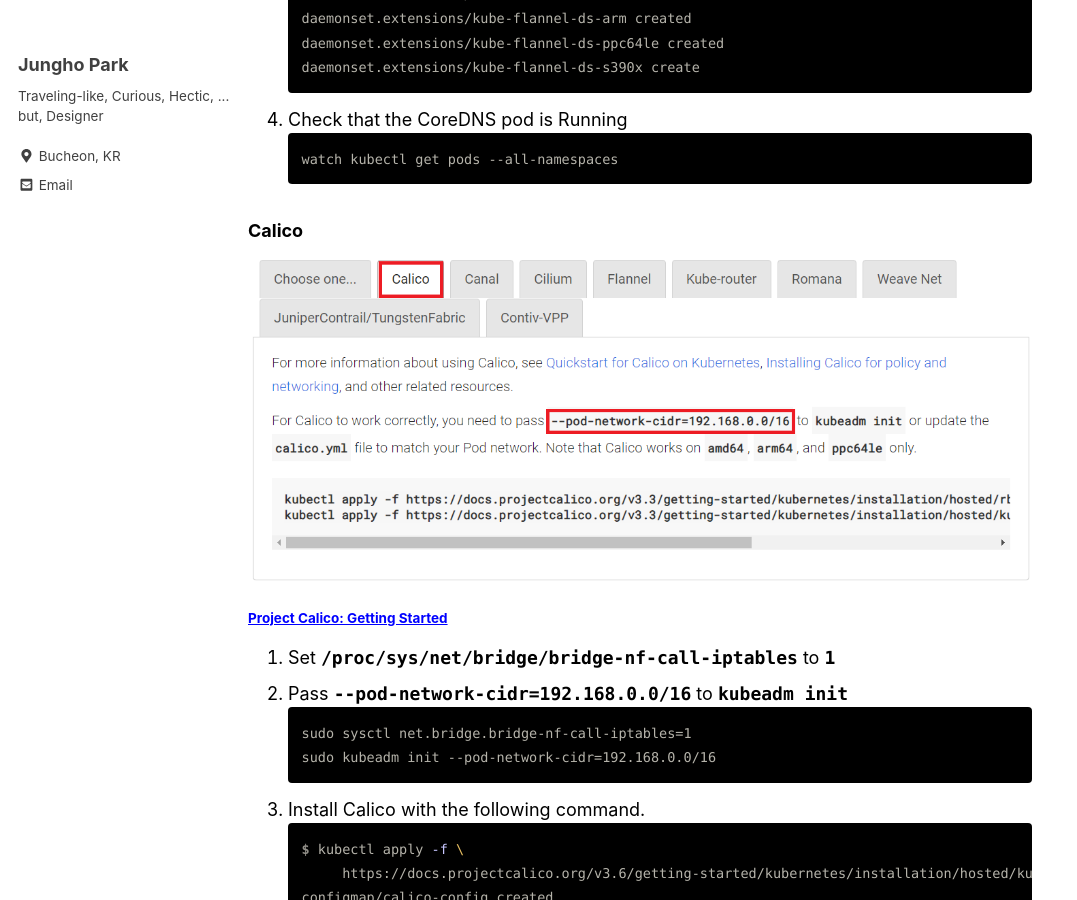
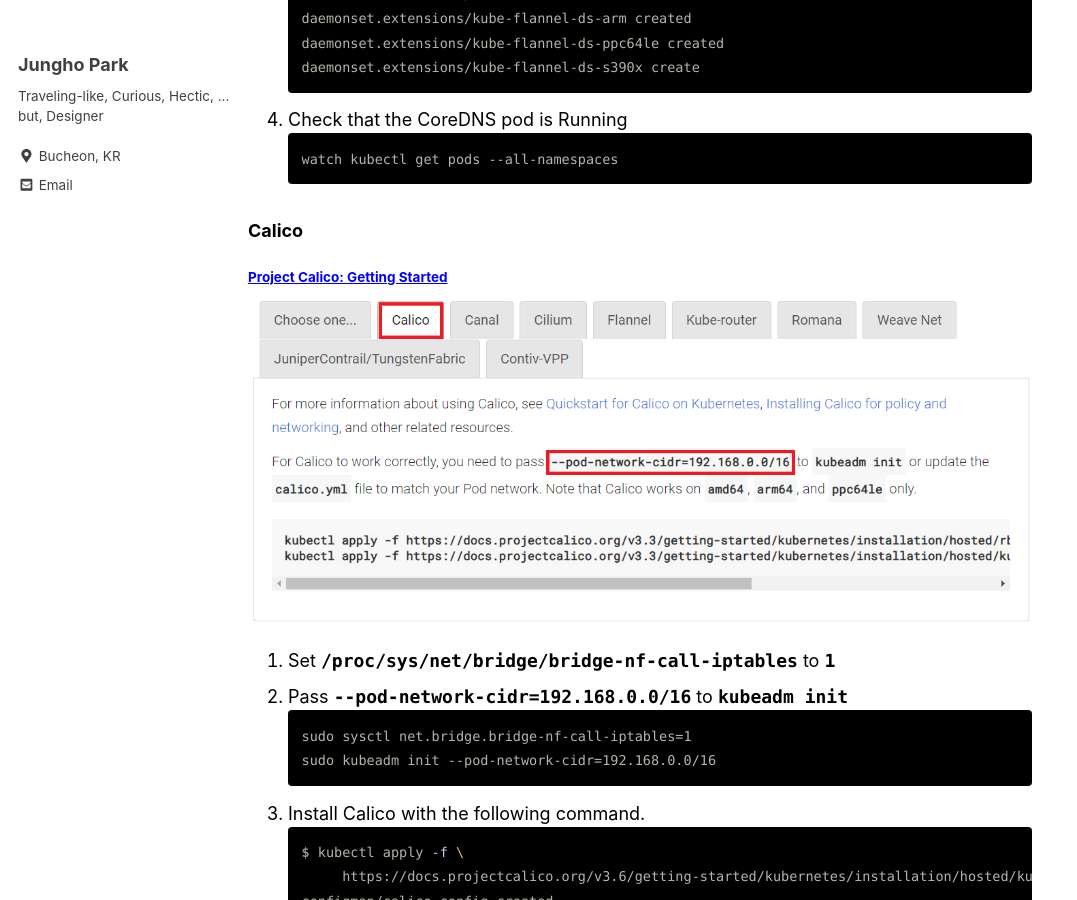
Before and after one commit to unipark00/tekrepo, a Jekyll site: the page built from _posts/2019-04-07-configure-k8s-cluster.md, in a window 1280 px wide and 900 px high, scrolled down 2776 px. Shown: the whole window, without its empty margins (0-1077 px from the left). Built offline with Jekyll 4.4.1, drawn with Linux system fonts in a browser that asks for light colours; cached includes are drawn as plain includes.

````diff
--- a/_posts/2019-04-07-configure-k8s-cluster.md
+++ b/_posts/2019-04-07-configure-k8s-cluster.md
@@ -78,8 +78,8 @@ watch kubectl get pods --all-namespaces
 ```
 
 ### Calico
+#### [Project Calico: Getting Started](https://docs.projectcalico.org/v3.6/getting-started/kubernetes/)
 ![calico](https://github.com/unipark00/tekrepo/blob/master/_posts/20190418_182218.png?raw=true)
-#### [Project Calico: Getting Started](https://docs.projectcalico.org/v3.6/getting-started/kubernetes/)
 1. Set **`/proc/sys/net/bridge/bridge-nf-call-iptables`** to **`1`**
 2. Pass **`--pod-network-cidr=192.168.0.0/16`** to **`kubeadm init`**
 ```console
````
